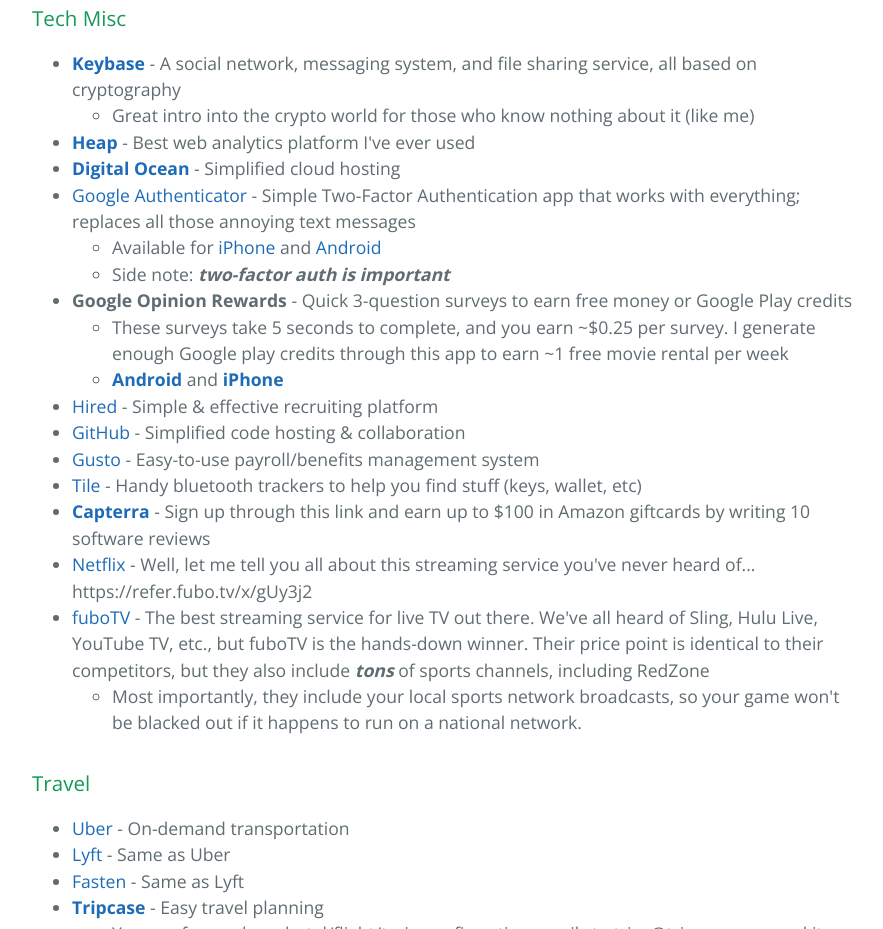
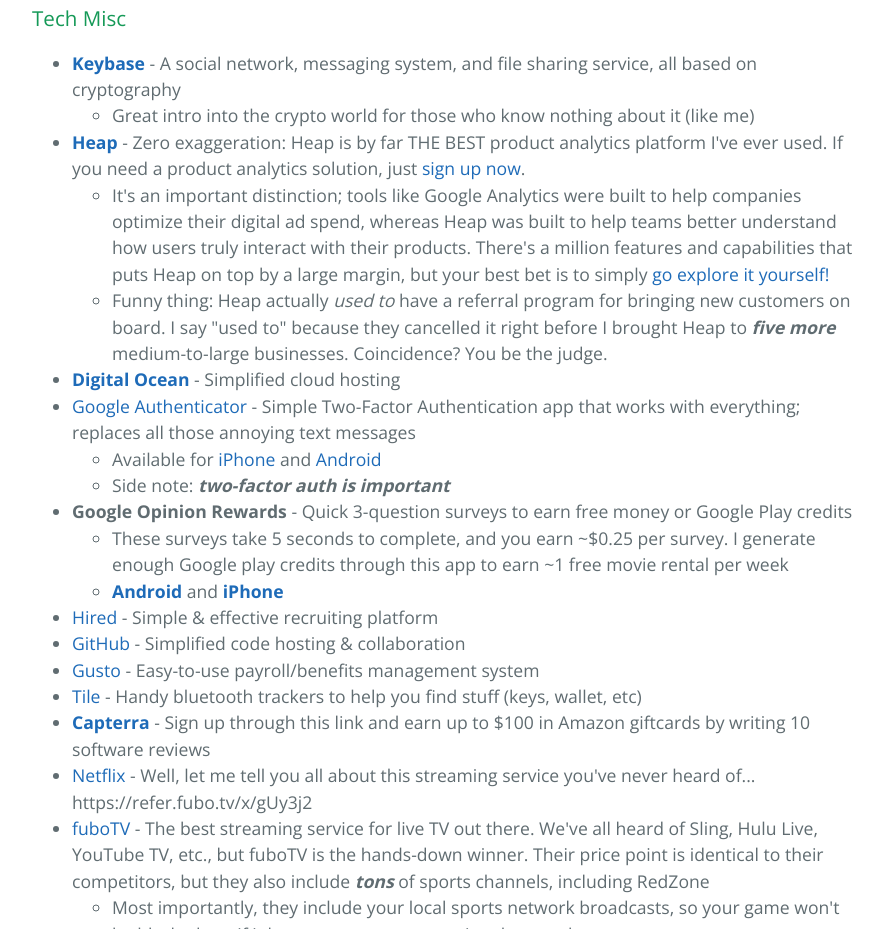
Before and after one commit to gtallen1187/gregallen.io, a plain HTML site: page index.html in a window 1280 px wide. Shown: the part 2497-3426 px from the top of the page, without its empty margins (192-1075 px from the left). Drawn offline with nearby package versions, Linux system fonts and the light colour scheme.

Commit message:
Why:
*

This change addresses the need by:

*

```diff
--- a/index.html
+++ b/index.html
@@ -75,11 +75,17 @@
     <!-- End Google Tag Manager -->
 
     <!-- Heap Analytics -->
-    <script type="text/javascript">
+    <!--<script type="text/javascript">
       window.heap=window.heap||[],heap.load=function(e,t){window.heap.appid=e,window.heap.config=t=t||{};var r=t.forceSSL||"https:"===document.location.protocol,a=document.createElement("script");a.type="text/javascript",a.async=!0,a.src=(r?"https:":"http:")+"//cdn.heapanalytics.com/js/heap-"+e+".js";var n=document.getElementsByTagName("script")[0];n.parentNode.insertBefore(a,n);for(var o=function(e){return function(){heap.push([e].concat(Array.prototype.slice.call(arguments,0)))}},p=["addEventProperties","addUserProperties","clearEventProperties","identify","resetIdentity","removeEventProperty","setEventProperties","track","unsetEventProperty"],c=0;c<p.length;c++)heap[p[c]]=o(p[c])};
       heap.load("4255418068");
+    </script>-->
+    <!-- END Heap Analytics -->
+    <!-- Heap Analytics -->
+    <script type="text/javascript">
+    window.heap=window.heap||[],heap.load=function(e,t){window.heap.appid=e,window.heap.config=t=t||{};var r=document.createElement("script");r.type="text/javascript",r.async=!0,r.src="https://cdn.heapanalytics.com/js/heap-"+e+".js";var a=document.getElementsByTagName("script")[0];a.parentNode.insertBefore(r,a);for(var n=function(e){return function(){heap.push([e].concat(Array.prototype.slice.call(arguments,0)))}},p=["addEventProperties","addUserProperties","clearEventProperties","identify","resetIdentity","removeEventProperty","setEventProperties","track","unsetEventProperty"],o=0;o<p.length;o++)heap[p[o]]=n(p[o])};
+    heap.load("3418107195");
     </script>
-    <!-- END Heap Analytics -->
+    <!-- Heap -->
 
     <!-- LogRocket -->
     <script src="https://cdn.lr-in.com/LogRocket.min.js" crossorigin="anonymous"></script>
@@ -229,7 +235,11 @@
         <ul>
           <li>Great intro into the crypto world for those who know nothing about it (like me)</li>
         </ul>
-        <li id="heap"><b><a href="https://heapanalytics.com/r/3w7kd" target="_blank">Heap</a></b> - Best web analytics platform I've ever used</li>
+        <li id="heap"><b><a href="https://heapanalytics.com/r/3w7kd" target="_blank">Heap</a></b> - Zero exaggeration: Heap is by far THE BEST product analytics platform I've ever used.  If you need a product analytics solution, just <a href="https://heapanalytics.com/r/3w7kd" target="_blank">sign up now</a>.</li>
+        <ul>
+          <li>It's an important distinction; tools like Google Analytics were built to help companies optimize their digital ad spend, whereas Heap was built to help teams better understand how users truly interact with their products.  There's a million features and capabilities that puts Heap on top by a large margin, but your best bet is to simply <a href="https://heapanalytics.com/r/3w7kd" target="_blank">go explore it yourself!</a></li>
+          <li>Funny thing: Heap actually <em>used to</em> have a referral program for bringing new customers on board.  I say "used to" because they cancelled it right before I brought Heap to <b><i>five more</i></b> medium-to-large businesses.  Coincidence?  You be the judge.</li>
+        </ul>
         <li><b><a href="https://m.do.co/c/8877ccdd0170" target="_blank">Digital Ocean</a></b> - Simplified cloud hosting</li>
         <li><a href="https://support.google.com/accounts/answer/1066447?hl=en" target="_blank">Google Authenticator</a> - Simple Two-Factor Authentication app that works with everything; replaces all those annoying text messages</li>
         <ul>
```
